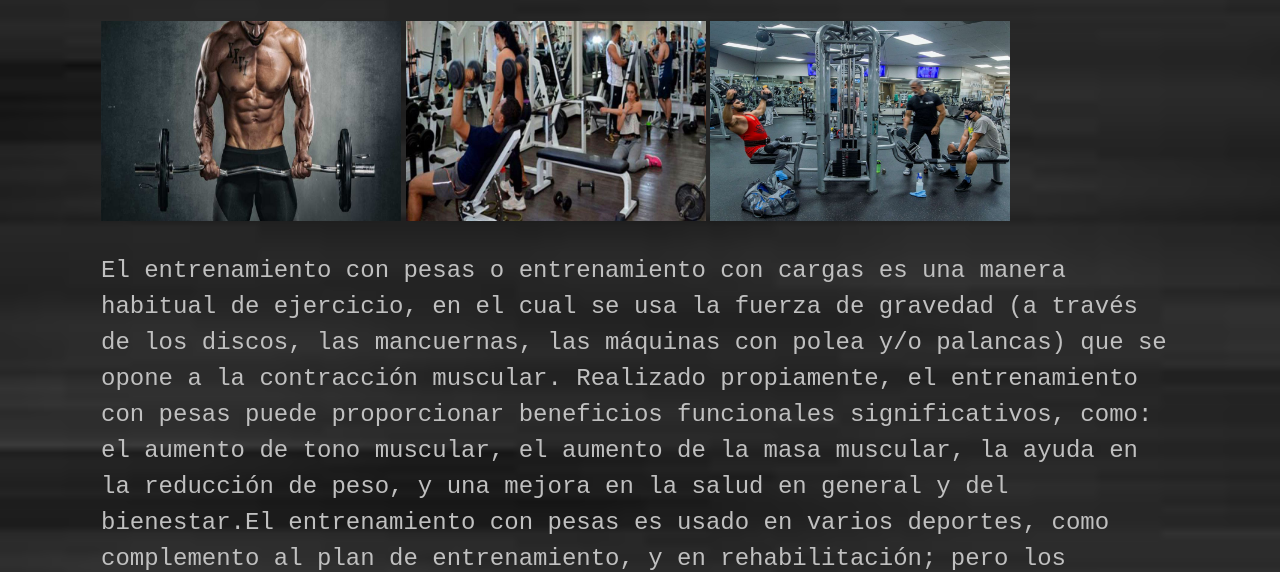
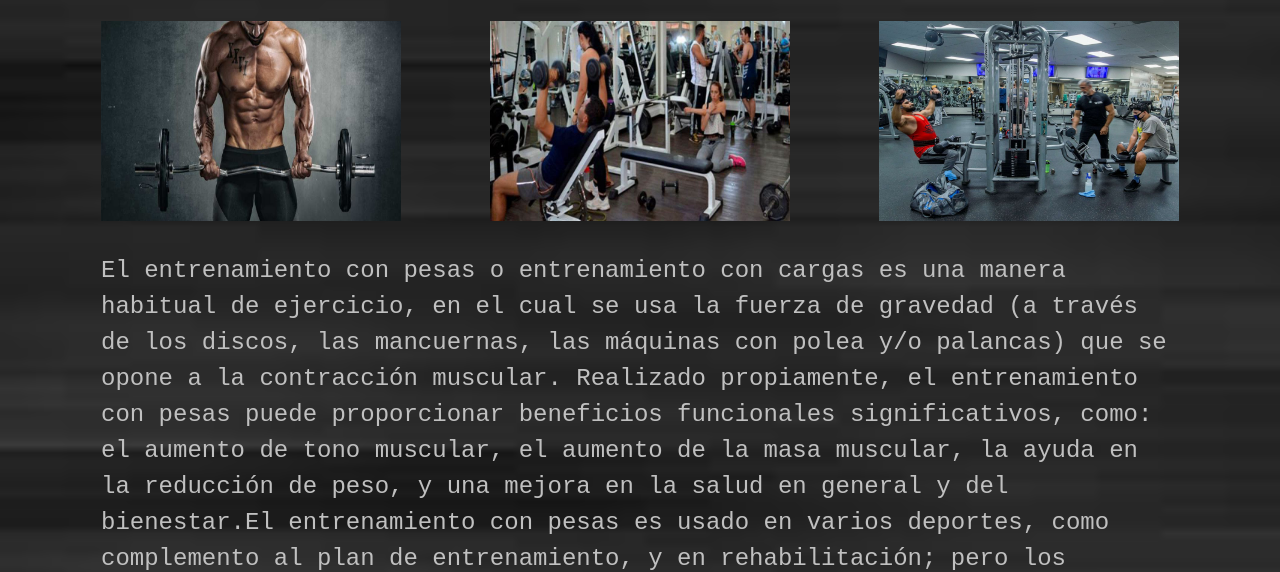
Before and after one commit to jirs91/Valkyria-gym, a website: page secciones/pesas.html in a window 1280 px wide. Shown: the part 229-801 px from the top of the page. Drawn offline with nearby package versions, Linux system fonts and the light colour scheme.

Commit message:
fix imagenes

```diff
--- a/css/prueba.css
+++ b/css/prueba.css
@@ -169,7 +169,10 @@ nav.navbar {
         color: orange; }
 
 .imgtop {
-  padding: 1rem; }
+  display: flex;
+  flex-wrap: wrap;
+  padding: 1rem;
+  justify-content: space-between; }
 
 footer {
   padding: 1rem;
```
